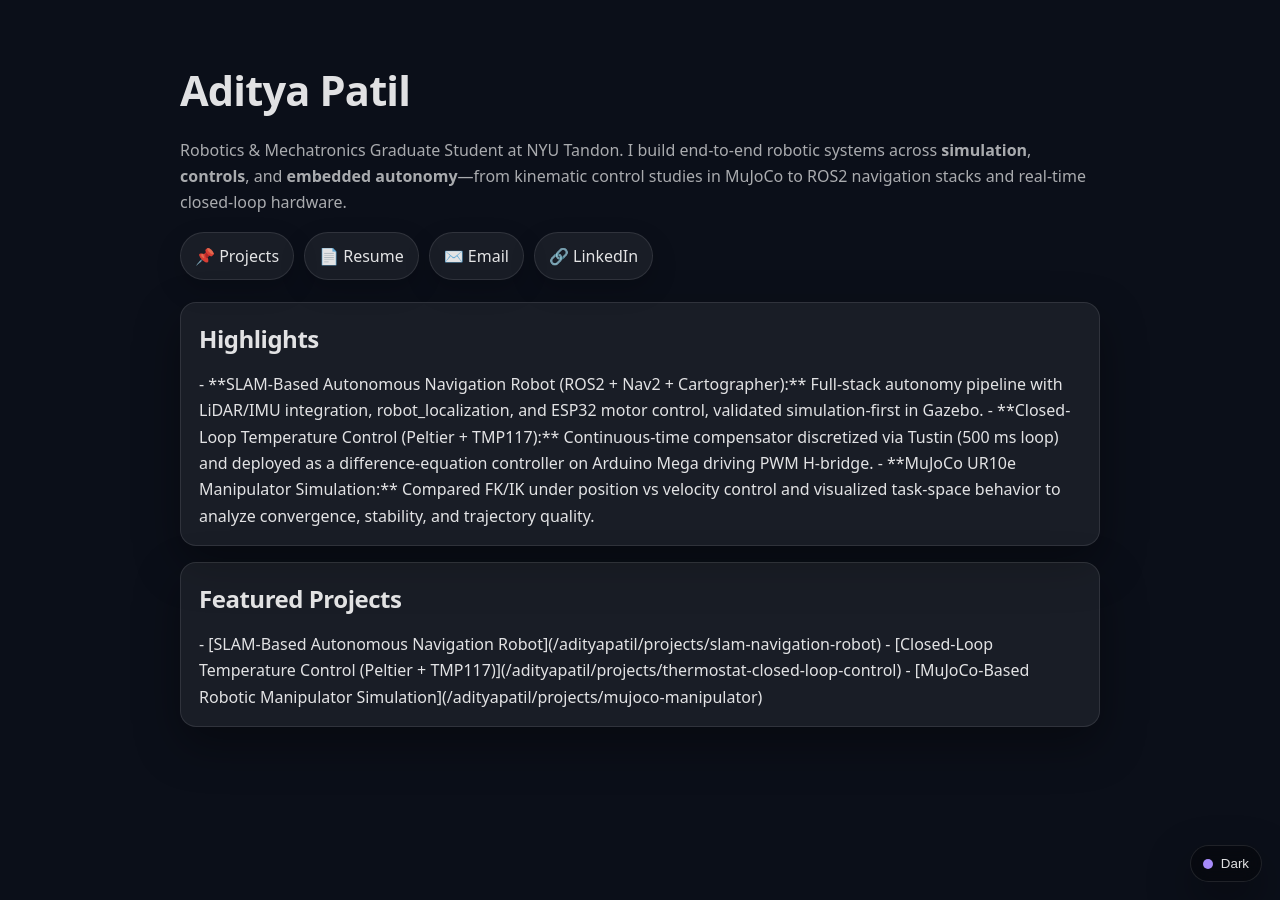
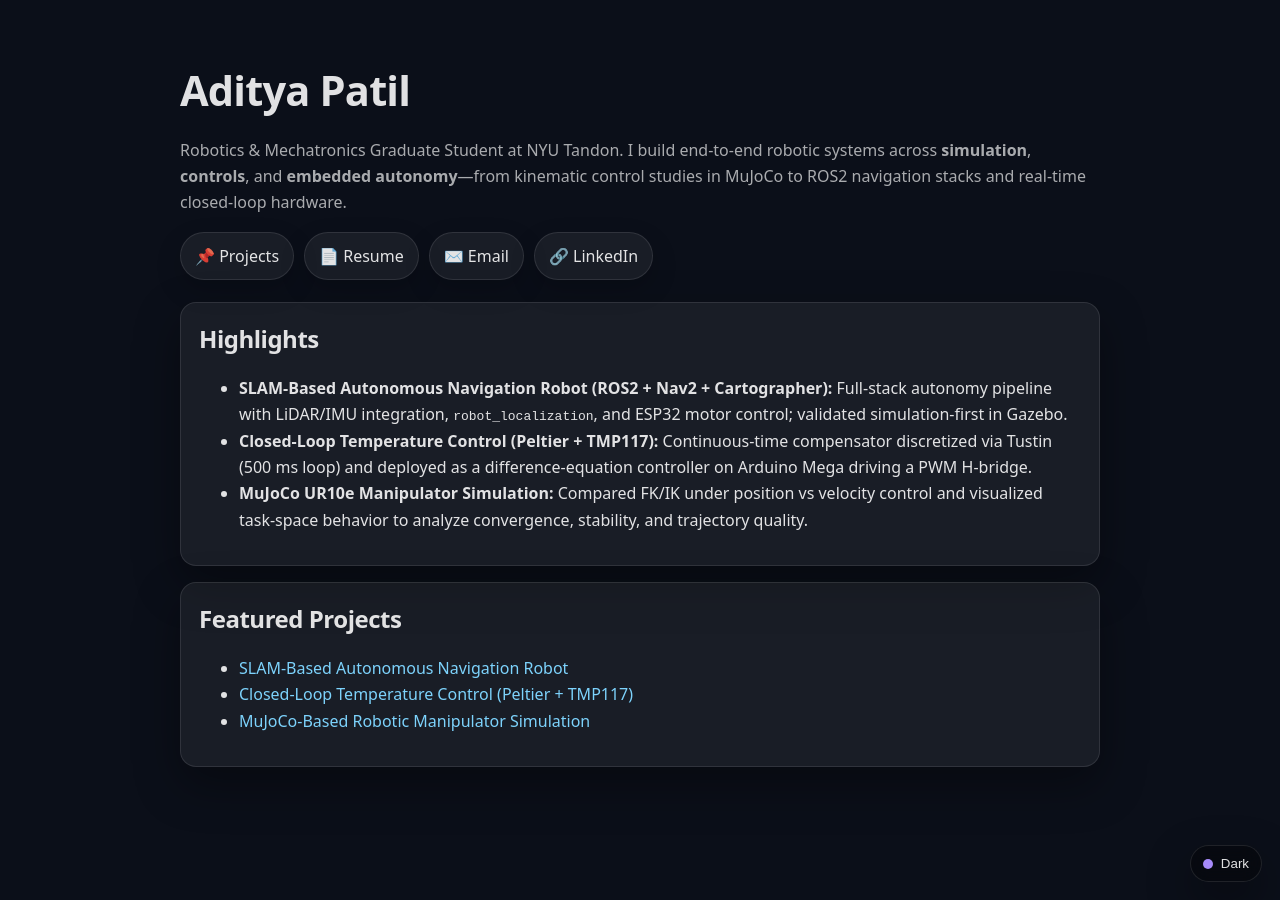
Before and after one commit to adityx23/adityapatil, a Jekyll site: the page built from index.md, in a window 1280 px wide. Built offline with Jekyll 4.4.1, drawn with Linux system fonts in a browser that asks for light colours; our own code applies the rules of GitHub Pages for plain Markdown files; some of the changed lines change nothing that is shown.

Commit message:
Update index.md

```diff
--- a/index.md
+++ b/index.md
@@ -1,30 +1,36 @@
 ---
 layout: default
+title: Aditya Patil
 ---
 
-# Aditya Patil
+<div class="hero" markdown="0">
+  <h1>Aditya Patil</h1>
+  <p class="hero-sub">
+    Robotics &amp; Mechatronics Graduate Student at NYU Tandon. I build end-to-end robotic systems across
+    <strong>simulation</strong>, <strong>controls</strong>, and <strong>embedded autonomy</strong>—from kinematic control
+    studies in MuJoCo to ROS2 navigation stacks and real-time closed-loop hardware.
+  </p>
 
-Robotics & Mechatronics Graduate Student at NYU Tandon. I build end-to-end robotic systems across **simulation**, **controls**, and **embedded autonomy**—from kinematic control studies in MuJoCo to ROS2 navigation stacks and real-time closed-loop hardware.
-
-<div class="hero-links">
-  <a href="{{ site.baseurl }}/projects">📌 Projects</a>
-  <a href="{{ site.baseurl }}/resume.pdf">📄 Resume</a>
-  <a href="mailto:aditya.a.patil2@gmail.com">✉️ Email</a>
-  <a href="https://www.linkedin.com/in/aditya-patil-4a5735217">🔗 LinkedIn</a>
+  <div class="hero-links">
+    <a class="btn" href="{{ site.baseurl }}/projects">📌 Projects</a>
+    <a class="btn" href="{{ site.baseurl }}/resume.pdf">📄 Resume</a>
+    <a class="btn" href="mailto:aditya.a.patil2@gmail.com">✉️ Email</a>
+    <a class="btn" href="https://www.linkedin.com/in/aditya-patil-4a5735217" target="_blank" rel="noopener">🔗 LinkedIn</a>
+  </div>
 </div>
 
-<div class="card">
-  <h2 style="margin-top:0;">Highlights</h2>
+<div class="card" markdown="1">
+## Highlights
 
-  - **SLAM-Based Autonomous Navigation Robot (ROS2 + Nav2 + Cartographer):** Full-stack autonomy pipeline with LiDAR/IMU integration, robot_localization, and ESP32 motor control, validated simulation-first in Gazebo.
-  - **Closed-Loop Temperature Control (Peltier + TMP117):** Continuous-time compensator discretized via Tustin (500 ms loop) and deployed as a difference-equation controller on Arduino Mega driving PWM H-bridge.
-  - **MuJoCo UR10e Manipulator Simulation:** Compared FK/IK under position vs velocity control and visualized task-space behavior to analyze convergence, stability, and trajectory quality.
+- **SLAM-Based Autonomous Navigation Robot (ROS2 + Nav2 + Cartographer):** Full-stack autonomy pipeline with LiDAR/IMU integration, `robot_localization`, and ESP32 motor control; validated simulation-first in Gazebo.
+- **Closed-Loop Temperature Control (Peltier + TMP117):** Continuous-time compensator discretized via Tustin (500 ms loop) and deployed as a difference-equation controller on Arduino Mega driving a PWM H-bridge.
+- **MuJoCo UR10e Manipulator Simulation:** Compared FK/IK under position vs velocity control and visualized task-space behavior to analyze convergence, stability, and trajectory quality.
 </div>
 
-<div class="card">
-  <h2 style="margin-top:0;">Featured Projects</h2>
+<div class="card" markdown="1">
+## Featured Projects
 
-  - [SLAM-Based Autonomous Navigation Robot]({{ site.baseurl }}/projects/slam-navigation-robot)
-  - [Closed-Loop Temperature Control (Peltier + TMP117)]({{ site.baseurl }}/projects/thermostat-closed-loop-control)
-  - [MuJoCo-Based Robotic Manipulator Simulation]({{ site.baseurl }}/projects/mujoco-manipulator)
+- [SLAM-Based Autonomous Navigation Robot]({{ site.baseurl }}/projects/slam-navigation-robot)
+- [Closed-Loop Temperature Control (Peltier + TMP117)]({{ site.baseurl }}/projects/thermostat-closed-loop-control)
+- [MuJoCo-Based Robotic Manipulator Simulation]({{ site.baseurl }}/projects/mujoco-manipulator)
 </div>
```
